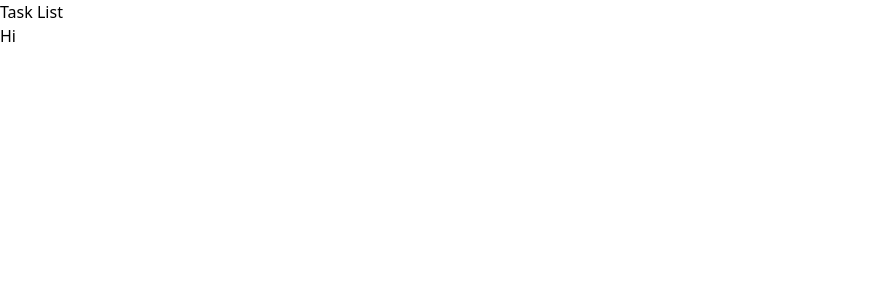
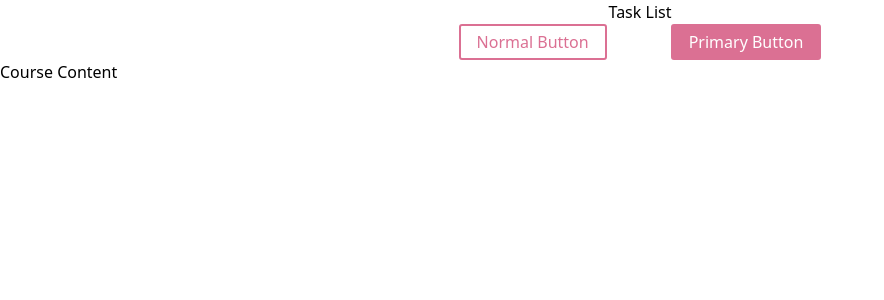
Before and after one commit to sonyavera/elearning-app-frontend, a React (Create React App) app: page / in a window 1280 px wide. Shown: the top 300 px of the page, without its empty margins (0-884 px from the left). Built offline with nearby package versions, Linux system fonts and the light colour scheme.

Commit message:
styled components testing

```diff
--- a/package.json
+++ b/package.json
@@ -40,8 +40,5 @@
       "last 1 safari version"
     ]
   },
-  "devDependencies": {
-    "@babel/preset-react": "^7.12.7",
-    "babel-plugin-styled-components": "^1.12.0"
-  }
+  "devDependencies": {}
 }
--- a/src/App.css
+++ b/src/App.css
@@ -1,4 +1,4 @@
-.App {
+/* .App {
   text-align: center;
 }
 
@@ -35,4 +35,4 @@
   to {
     transform: rotate(360deg);
   }
-}
+} */
--- a/src/components/CourseContent.js
+++ b/src/components/CourseContent.js
@@ -8,7 +8,7 @@
 
 
     return(
-        <h1>Hi</h1>
+        <h1>Course Content</h1>
     )
 
 }
--- a/src/components/TaskListDropdown.js
+++ b/src/components/TaskListDropdown.js
@@ -1,14 +1,39 @@
-import React, { Component } from 'react'
+import React, { Component, Fragment } from 'react'
 import { useState, useContext } from 'react'
+import styled, { css } from 'styled-components'
 
 
 function TaskListDropdown() {
 
+    const Button = styled.button`
+        background: transparent;
+        font-size: 1em;
+        border-radius: 3px;
+        border: 2px solid palevioletred;
+        color: palevioletred;
+        margin: 0 2em;
+        padding: 0.25em 1em;
+
+        ${props =>
+        props.primary &&
+        css`
+        background: palevioletred;
+        color: white;
+    `};
+  `
+
+    const Container = styled.div`
+        text-align: center;
+        `
 
 
 
     return(
+        <Container>
         <h1>Task List</h1>
+        <Button>Normal Button</Button>
+        <Button primary>Primary Button</Button>
+        </Container>
     )
 
 }
--- a/src/index.css
+++ b/src/index.css
@@ -1,4 +1,4 @@
-body {
+/* body {
   margin: 0;
   font-family: -apple-system, BlinkMacSystemFont, 'Segoe UI', 'Roboto', 'Oxygen',
     'Ubuntu', 'Cantarell', 'Fira Sans', 'Droid Sans', 'Helvetica Neue',
@@ -10,4 +10,4 @@
 code {
   font-family: source-code-pro, Menlo, Monaco, Consolas, 'Courier New',
     monospace;
-}
+} */
```
Also changed, not shown: 2 other files (tests, documents, lock files or other folders).
